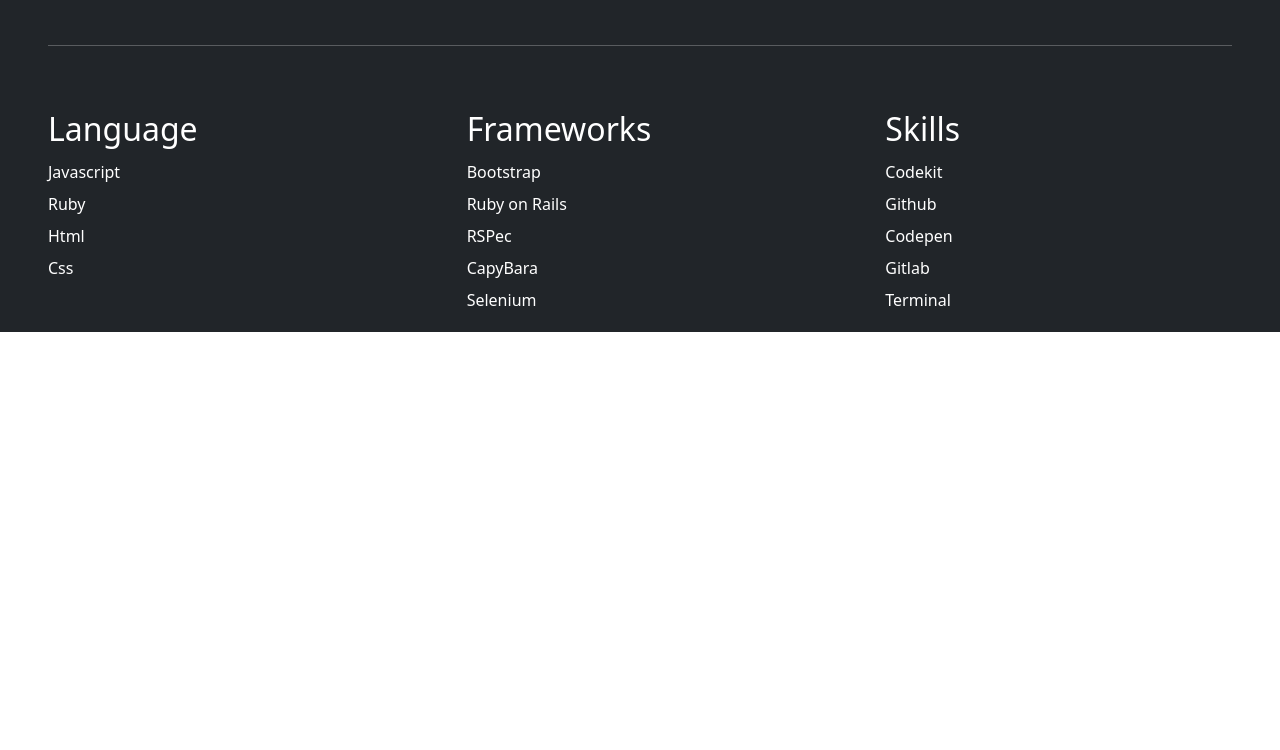
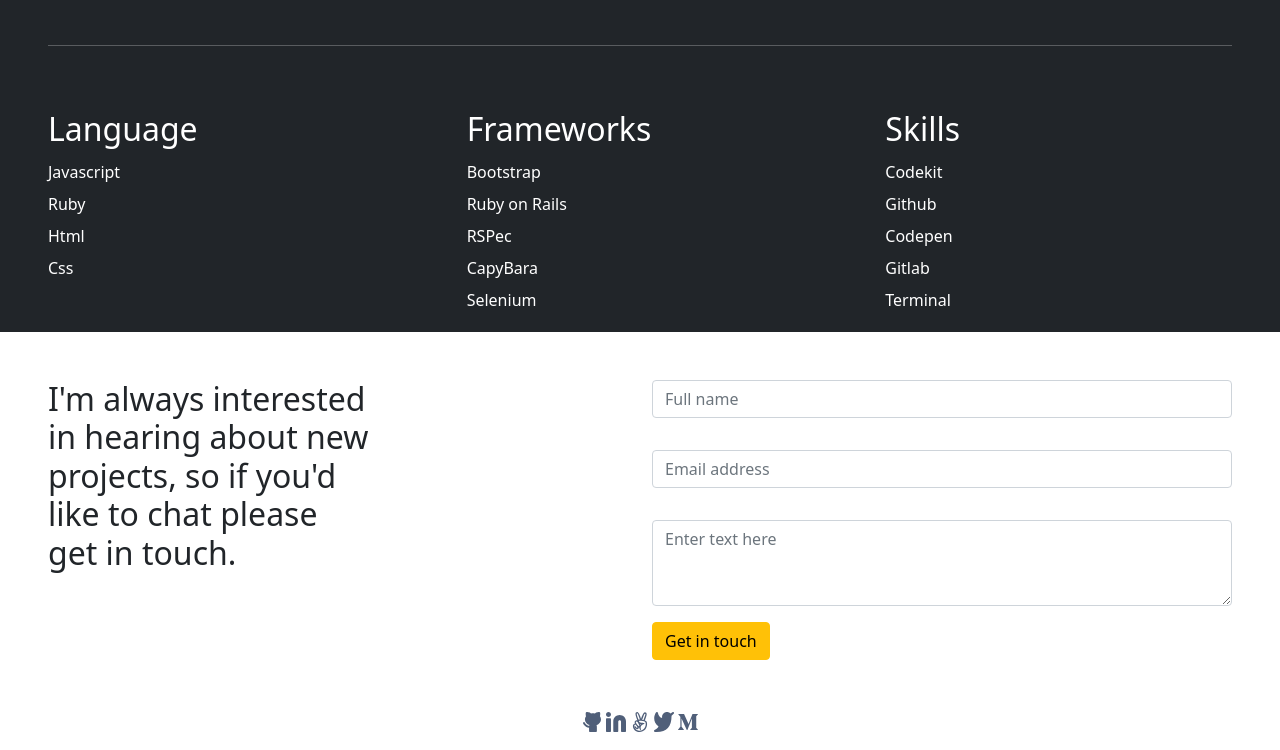
Before and after one commit to sevinchek/portfolio-bootstrap, a plain HTML site: page index.html in a window 1280 px wide. Shown: the part 2808-3558 px from the top of the page. Before the commit the page ends 3140 px from the top, so only its background shows below. Drawn offline with nearby package versions, Linux system fonts and the light colour scheme.

Commit message:
Add Contact and Footer Sections to index.html

```diff
--- a/index.html
+++ b/index.html
@@ -215,6 +215,58 @@
       </div>
     </div>
   </section>
+  <section>
+    <div class="row mt-5 px-5">
+      <div class="col-6">
+        <h2 class="h2 text-start">I'm always interested <br>in hearing about new <br>projects, so if you'd <br>like to chat please <br>get in touch.</h2>
+      </div>
+      <div class="col-6">
+        <form class="row g-3 needs-validation text-start" novalidate action="https://formspree.io/f/xwkaogyo" method="post">
+          <div class="mb-3">
+            <input type="name" class="form-control" id="exampleFormControlInput1" placeholder="Full name" name="name" required>
+          </div>
+          <div class="mb-3">
+            <input type="email" class="form-control" id="exampleFormControlInput1" placeholder="Email address" name="email" required>
+          </div>
+          <div class="mb-3">
+            <textarea class="form-control" id="exampleFormControlTextarea1" rows="3" name="message" placeholder="Enter text here" required></textarea>
+          </div>
+        </form>
+        <button class="btn btn-warning" type="submit">Get in touch</button>
+      </div>
+    </div>
+  </section>
+  <footer class="mt-5">
+    <div class="row">
+      <ul class="list-unstyled text-center d-flex justify-content-center">
+        <li class="">
+          <a href="">
+            <img src="img/github-dark-icon.svg" alt="">
+          </a>
+        </li>
+        <li class="">
+          <a href="">
+            <img src="img/linkedin-dark-icon.svg" alt="">
+          </a>
+        </li>
+        <li class="">
+          <a href="">
+            <img src="img/peace-love-dark-icon.svg" alt="">
+          </a>
+        </li>
+        <li class="">
+          <a href="">
+            <img src="img/twitter-dark-icon.svg" alt="">
+          </a>
+        </li>
+        <li>
+          <a href="">
+            <img src="img/m-dark-icon.svg" alt="">
+          </a>
+        </li>
+      </ul>
+    </div>
+  </footer>
 
 </body>
 
```
